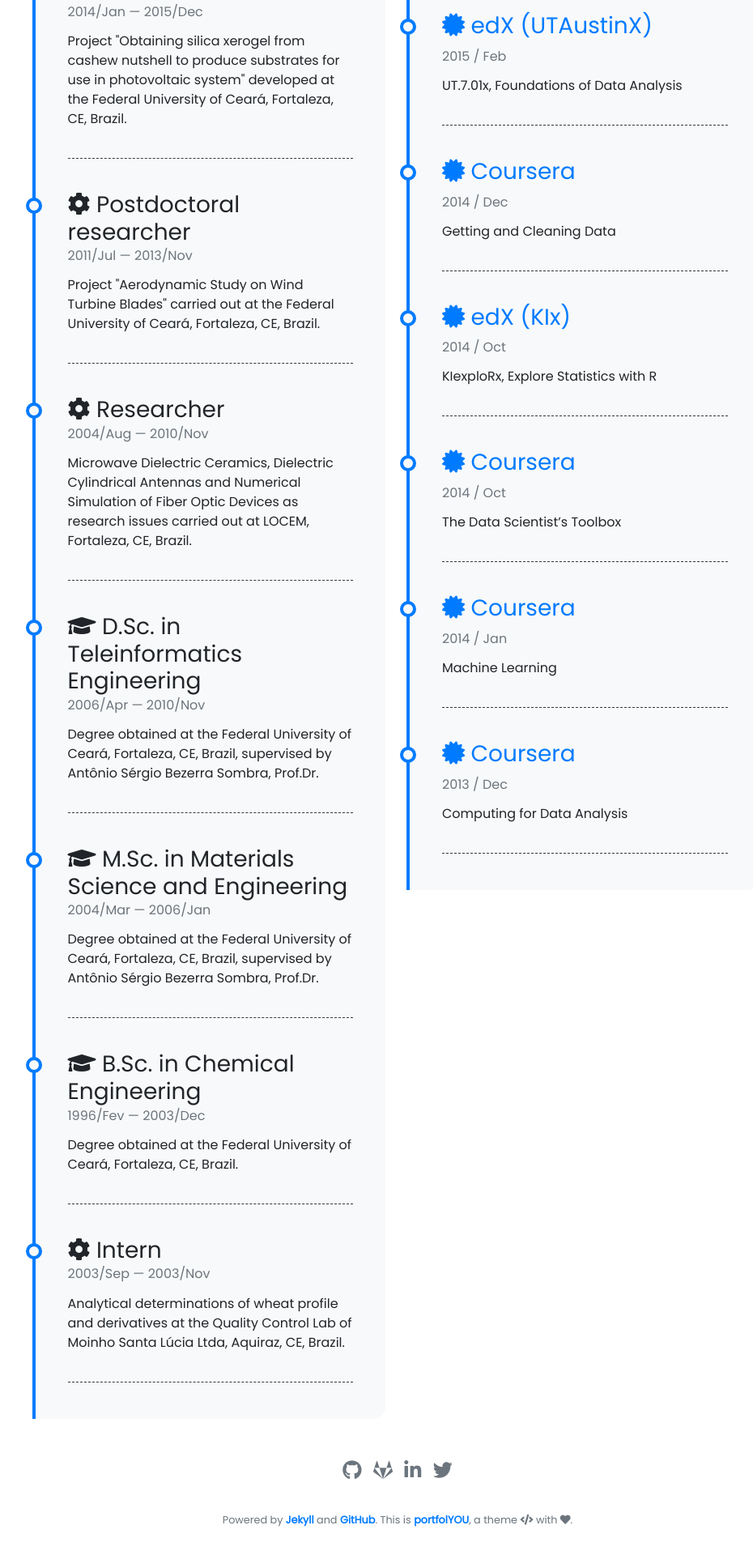
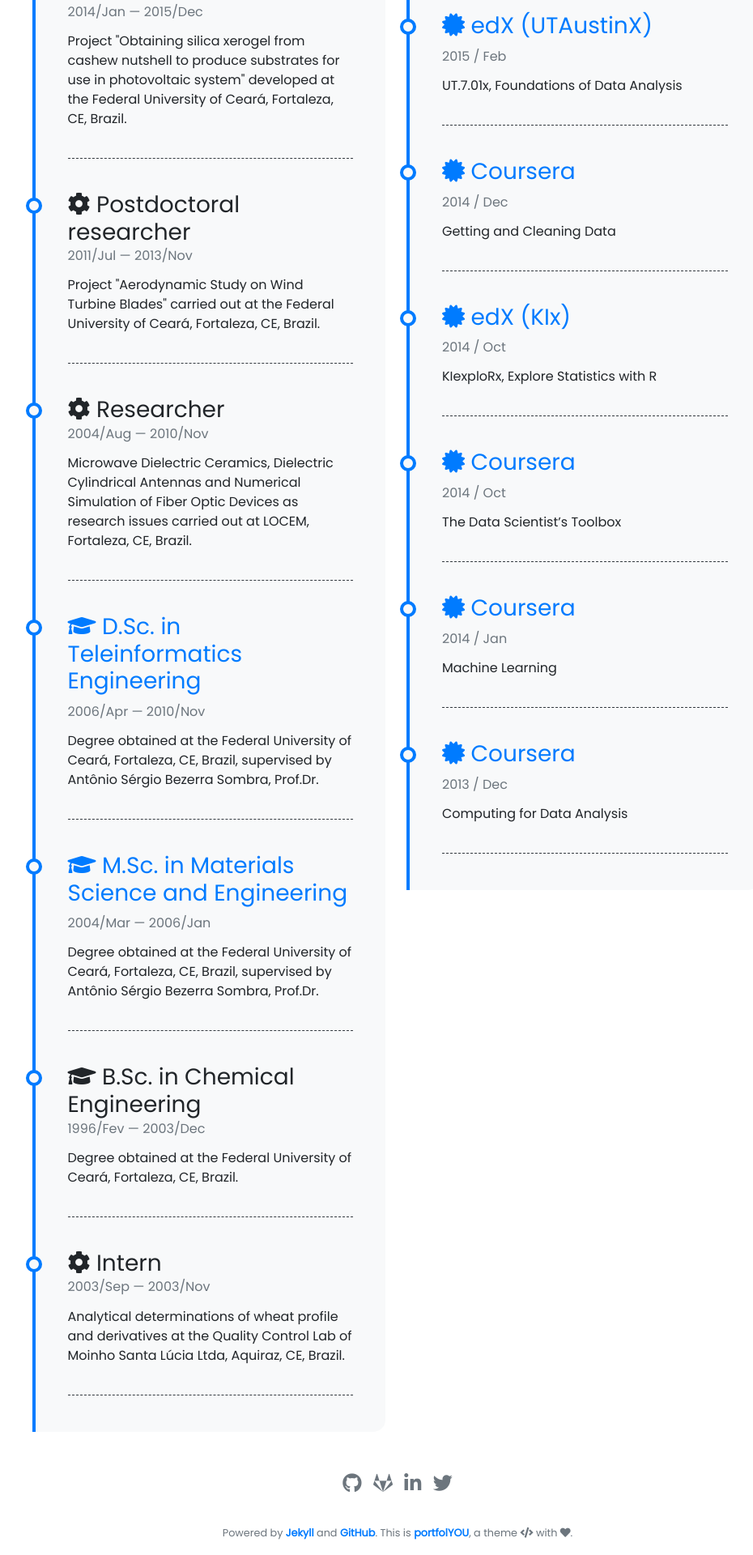
Before and after one commit to helioRocha/heliorocha.github.io, a Jekyll site: the page built from pages/about.md, in a window 1280 px wide. Shown: the part 914-2834 px from the top of the page at 81% size, without its empty margins (149-1079 px from the left). Built offline with Jekyll 4.4.1, drawn with Linux system fonts in a browser that asks for light colours; nearby versions of some CDN libraries.

Commit message:
Update timeline.yml

```diff
--- a/_data/timeline.yml
+++ b/_data/timeline.yml
@@ -29,13 +29,13 @@
                Simulation of Fiber Optic Devices as research issues carried out at
                LOCEM, Fortaleza, CE, Brazil.
 
-- title: <i class="fas fa-graduation-cap"></i> D.Sc. in Teleinformatics Engineering
+- title: <p><a href="http://www.repositorio.ufc.br/handle/riufc/2115"><i class="fas fa-graduation-cap"></i> D.Sc. in Teleinformatics Engineering</a></p>
   from: 2006/Apr
   to: 2010/Nov
   description: Degree obtained at the Federal University of Ceará, Fortaleza, CE, Brazil,
                supervised by Antônio Sérgio Bezerra Sombra, Prof.Dr.
 
-- title: <i class="fas fa-graduation-cap"></i> M.Sc. in Materials Science and Engineering
+- title: <p><a href="http://www.repositorio.ufc.br/handle/riufc/2114"><i class="fas fa-graduation-cap"></i> M.Sc. in Materials Science and Engineering</a></p>
   from: 2004/Mar
   to: 2006/Jan
   description: Degree obtained at the Federal University of Ceará, Fortaleza, CE, Brazil,
```
